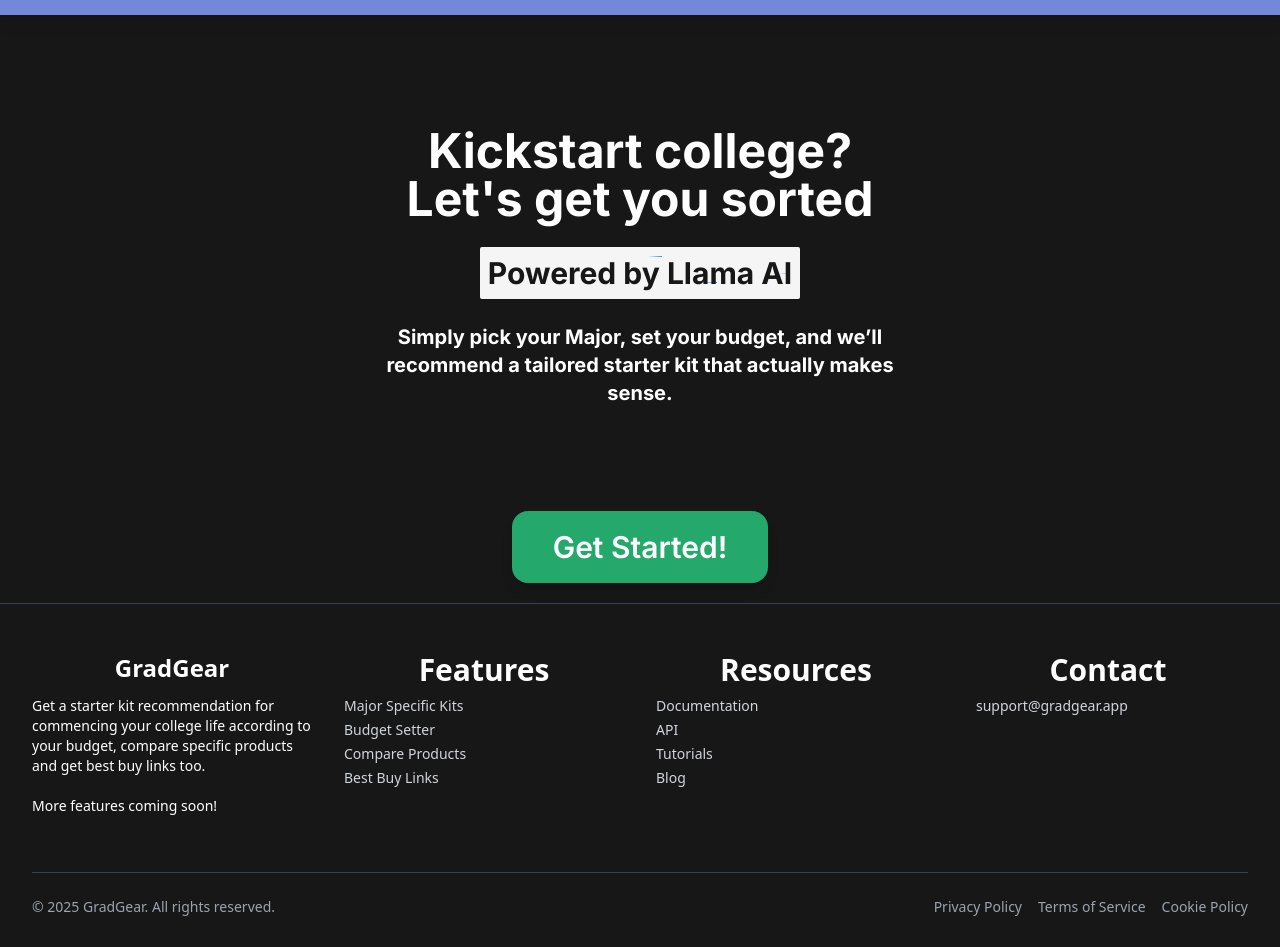
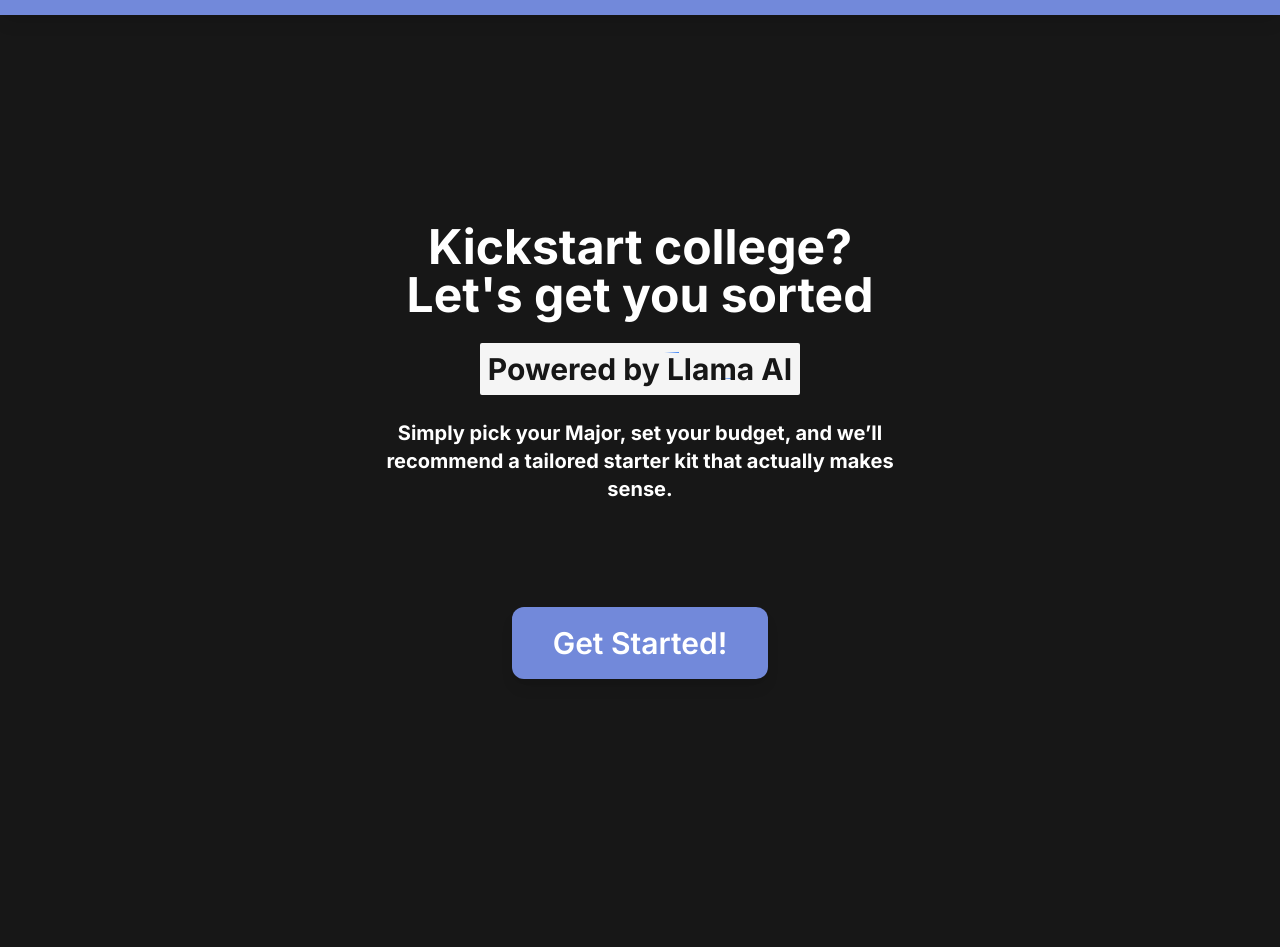
Before and after one commit to Yolo-Twice/GradGear, a React (Vite) app: page / in a window 1280 px wide. Shown: the part 65-1012 px from the top of the page. Built offline with nearby package versions, Linux system fonts and the light colour scheme.

Commit message:
Made changes to theme

```diff
--- a/src/components/main components/pickMajorForm.jsx
+++ b/src/components/main components/pickMajorForm.jsx
@@ -58,16 +58,16 @@ export default function PickMajorForm(props) {
     <form
       onSubmit={handleFormSubmit}
       name="PickMajor"
-      className="w-[25rem] md:w-[30rem] flex flex-col bg-[#1f2124] rounded-xl p-2 md:p-12 pt-4 mx-auto text-[#7289da]"
+      className="w-[25rem] md:w-[30rem] flex flex-col bg-[#23262b] rounded-2xl p-2 md:p-12 pt-4 mx-auto text-[#7289da] border border-white/10"
     >
       <h2 className="text-3xl md:text-4xl mx-auto text-[#7289da] text-center font-bold mb-10">
         Tell us about yourself!
       </h2>
 
-      <div className="w-[24rem] md:w-[25rem] flex flex-col text-2xl max-w-[50rem] mx-auto p-6 rounded-2xl shadow-lg bg-[#36393e] text-center font-bold">
+      <div className="w-[24rem] md:w-[25rem] flex flex-col text-2xl max-w-[50rem] mx-auto p-6 rounded-2xl shadow-lg border border-white/10 text-center font-bold">
         <h2 className="mx-auto font-inter text-2xl text-[#7289da] md:text-3xl">Pick Your Major!</h2>
         <select
-          className="text-xl p-2 mt-4 rounded-2xl bg-[#424549] shadow-lg text-[#7289da] text-center"
+          className="text-xl p-2 mt-4 rounded-xl bg-[#23262b] border border-white/10 shadow-lg text-[#e4e7eb] text-center"
           name="Major"
           id="Major"
           onChange={handleMajorSelect}
@@ -83,9 +83,9 @@ export default function PickMajorForm(props) {
 
       {majorChange && (
         <>
-          <div className="w-[24rem] md:w-[25rem] mt-6 flex flex-col text-2xl max-w-[50rem] mx-auto p-6 rounded-2xl shadow-lg bg-[#36393e] text-center font-bold">
+          <div className="w-[24rem] md:w-[25rem] mt-6 flex flex-col text-2xl max-w-[50rem] mx-auto p-6 rounded-2xl shadow-lg bg-[#23262b] border border-white/10 text-center font-bold">
             <p className="mx-auto font-inter text-3xl">Set your Budget</p>
-            <div className="flex flex-row items-center gap-x-6 mt-6">
+            <div className="flex flex-row items-center gap-x-6 mt-6 text-[#e4e7eb]">
               <p className="w-20 text-right">₹{props.budget[0]}</p>
               <div className="flex-1">
                 <BudgetRangeSlider
@@ -103,7 +103,7 @@ export default function PickMajorForm(props) {
             aria-label="Get Recommendation"
             type="submit"
             onClick={handleGetRecommendation}
-            className="bg-[#25a86c] hover:bg-[#32ba7c] rounded-2xl shadow-lg w-[12rem] mt-10 mx-auto h-[3rem] text-white font-inter text-center text-2xl font-semibold"
+            className=" bg-[#7289da] hover:bg-[#53639f] rounded-xl shadow-lg w-[12rem] mt-10 mx-auto h-[3rem] text-white font-inter text-center text-2xl font-semibold"
           >
             SUBMIT
           </button>
--- a/src/components/main.jsx
+++ b/src/components/main.jsx
@@ -14,7 +14,7 @@ export default function Main() {
     }
 
     return (<div className="flex flex-col mx-auto gap-6 mt-[6rem] md:mt-[12REM]">
-        <div className="lg:max-w-[100%] mx-auto flex flex-col gap-y-6" >
+        <div className="lg:max-w-[100%] mx-auto flex flex-col gap-y-6 mt-24" >
             <h1 className="font-inter text-white text-center text-4xl md:text-5xl font-bold mx-auto">
                 Kickstart college?<br/>Let's get you sorted</h1>
                 <h1 className="font-inter text-white text-center text-2xl md:text-3xl font-bold mx-auto">
@@ -32,11 +32,11 @@ export default function Main() {
         <button
             aria-label="Get Started"
             onClick={handleGetStarted}
-            className="bg-[#25a86c] hover:bg-[#32ba7c] rounded-2xl shadow-lg w-[16rem] mx-auto h-[9vh] text-white font-inter text-center text-3xl font-semibold">Get Started!
+            className="bg-[#7289da] hover:bg-[#53639f] rounded-xl shadow-lg w-[16rem] mx-auto h-[9vh] text-white font-inter text-center text-3xl font-semibold">Get Started!
         </button>
 )}
         <br className="mb-[6rem]"></br>
-        {loading ? <div className="flex justify-center items-center"><RingLoader color="#7289da"/></div> : result && <div className="px-6 mb-40 rendered-content" dangerouslySetInnerHTML={{__html: result }} />}
+        {loading ? <div className="flex justify-center items-center"><RingLoader color="#7289da"/></div> : result && <div className=" bg-[#23262b] border border-white/10 rounded-lg  p-6 mb-40 rendered-content" dangerouslySetInnerHTML={{__html: result }} />}
         </div>
         </div>
     )
--- a/src/components/util/useMajorData.jsx
+++ b/src/components/util/useMajorData.jsx
@@ -3,7 +3,7 @@ import axios from 'axios'
 export default function useMajorData() {
     const [majorData, setMajorData] = useState([])
     const baseURL = window.location.hostname === "localhost"
-  ? "http://localhost:3001/api/budget"
+  ? "https://gradgearbackend.onrender.com/api/budget"
   : "https://gradgearbackend.onrender.com/api/budget"
   ;
     useEffect(
--- a/src/footer.jsx
+++ b/src/footer.jsx
@@ -1,6 +1,6 @@
 export default function Footer() {
   return (
-    <footer className="bg-[#171717] text-white px-8 py-12 border-t border-gray-700">
+    <footer className="bg-[#171717] text-white px-8 py-12 border-t mt-96 border-gray-700">
       <div className="max-w-7xl mx-auto grid grid-cols-1 md:grid-cols-4 gap-8">
         {/* Branding */}
         <div>
```
